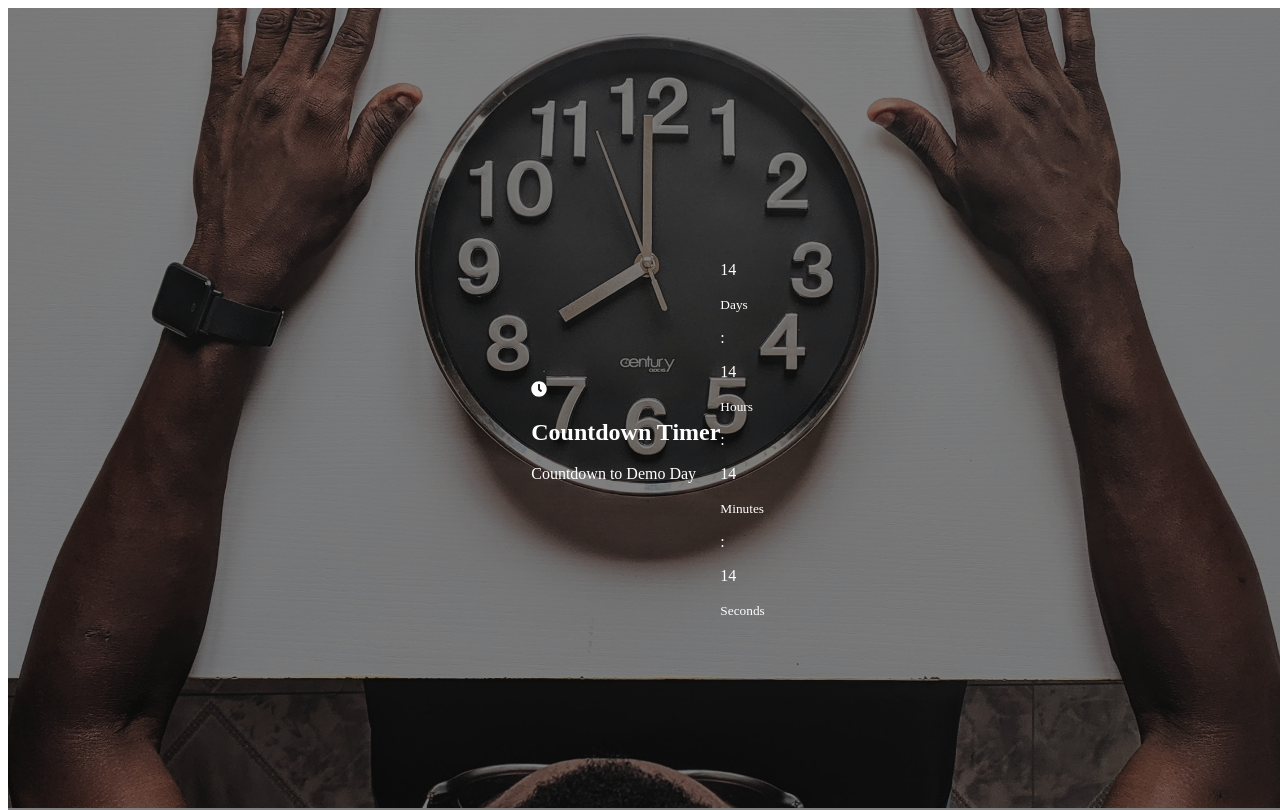
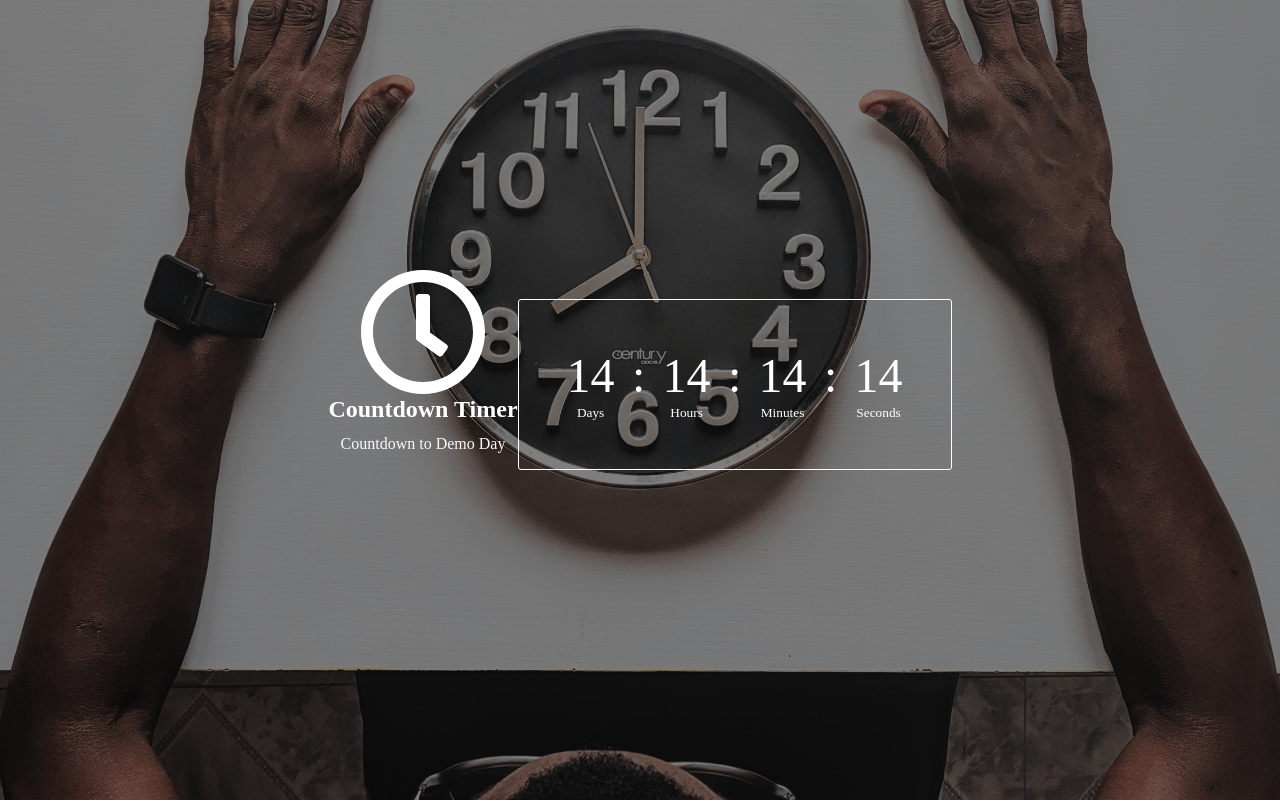
Before and after one commit to gabeaustin/countdown-timer, a React (Create React App) app: page / in a window 1280 px wide. Shown: the top 810 px of the page. Built offline with nearby package versions, Linux system fonts and the light colour scheme.

Commit message:
removed fontawesome library and added faClock from fa regular icons

```diff
--- a/src/App.css
+++ b/src/App.css
@@ -1,4 +1,4 @@
-. {
+* {
     box-sizing: border-box;
     margin: 0;
     padding: 0;
@@ -29,3 +29,43 @@ body {
     width: 100%;
     height: 100%;
 }
+
+.timer div:first-child {
+    text-align: center;
+}
+
+.timer-icon {
+    font-size: 8em;
+}
+
+h2 {
+    font-weight: 600;
+    margin-bottom: 0.5em;
+}
+
+.timer div:first-child p {
+    color: #f8f8f8
+}
+
+.timer div:last-child {
+    border: 1px solid #fff;
+    border-radius: 3px;
+    display: grid;
+    grid-template-columns: repeat(7, 1fr);
+    margin-top: 3em;
+    padding: 3em;
+    text-align: center;
+}
+
+section p:first-child, .timer div:last-child span {
+    font-size: 3em;
+}
+
+/* media query for small screen devices */
+@media screen and (max-width: 480px) {
+    .timer div:last-child {
+        margin-left: 2em;
+        margin-right: 2em;
+        padding: 3em;
+    }
+}
--- a/src/App.js
+++ b/src/App.js
@@ -1,5 +1,6 @@
 import './App.css';
-import { faHome, faClock } from '@fortawesome/free-solid-svg-icons';
+// import { faHome, faClock } from "@fortawesome/free-solid-svg-icons";
+import { faClock } from "@fortawesome/free-regular-svg-icons";
 import { FontAwesomeIcon } from "@fortawesome/react-fontawesome";
 
 const App = () => {
@@ -9,7 +10,7 @@ const App = () => {
             <section className="timer">
                 <div>
                     <span>
-                        <FontAwesomeIcon icon={faClock} />
+                        <FontAwesomeIcon icon={faClock} className="timer-icon" />
                         <h2>Countdown Timer</h2>
                         <p>Countdown to Demo Day</p>
                     </span>
```
Also changed, not shown: src/fontawesome.js (deleted, +0 -13 lines).
